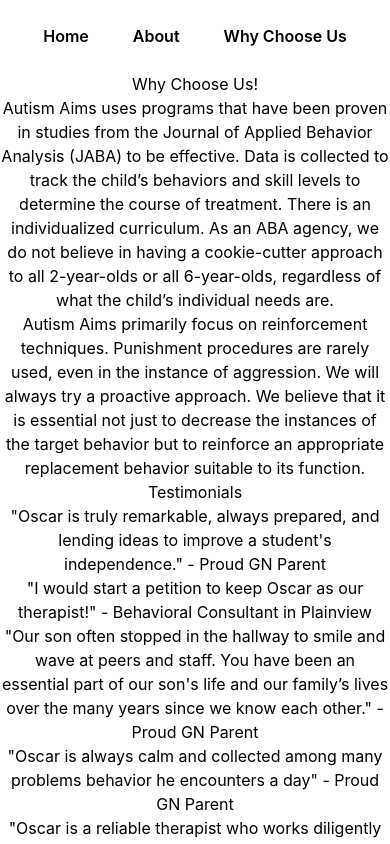
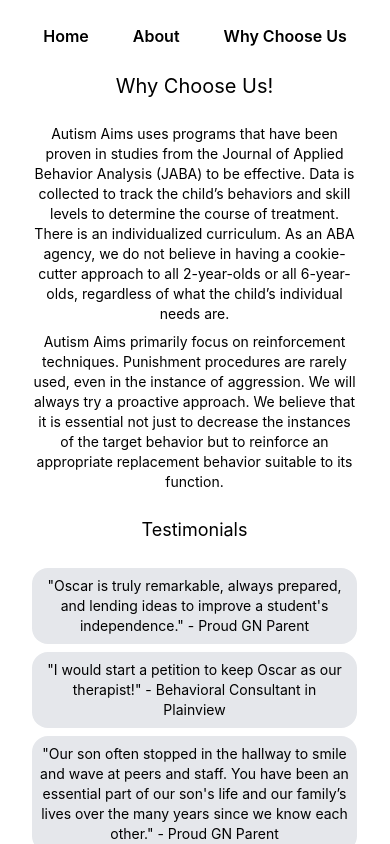
Before and after one commit to autism-aims/autism-aims, a Next.js app in the folder autism-aims/: page /why_choose_us in a window 390 px wide. Shown: the top 844 px of the page. Built offline with nearby package versions, Linux system fonts and the light colour scheme.

Commit message:
added some mobile design to whychoose us

```diff
--- a/autism-aims/pages/why_choose_us.js
+++ b/autism-aims/pages/why_choose_us.js
@@ -6,26 +6,26 @@
 			<Head>
 				<title>Why Choose Autism Aims</title>
 			</Head>
-			<main>
+			<main className="w-10/12 mx-8">
 				<div>
-					<h1>Why Choose Us!</h1>
-					<div>
-						<p>Autism Aims uses programs that have been proven in studies from the Journal of Applied Behavior Analysis (JABA) to be effective.
+					<h1 className="text-xl">Why Choose Us!</h1>
+					<div className="my-6 text-sm">
+						<p className="my-2">Autism Aims uses programs that have been proven in studies from the Journal of Applied Behavior Analysis (JABA) to be effective.
 						Data is collected to track the child’s behaviors and skill levels to determine the course of treatment.
 						There is an individualized curriculum. As an ABA agency, we do not believe in having a cookie-cutter approach to all 2-year-olds or all 6-year-olds, regardless of what the child’s individual needs are.</p>
-						<p>Autism Aims primarily focus on reinforcement techniques.
+						<p className="my-2">Autism Aims primarily focus on reinforcement techniques.
 						Punishment procedures are rarely used, even in the instance of aggression. We will always try a proactive approach.
 						We believe that it is essential not just to decrease the instances of the target behavior but to reinforce an appropriate replacement behavior suitable to its function.</p>
 					</div>
 				</div>
 				<div>
-					<h2>Testimonials</h2>
-					<div>
-						<p>&quot;Oscar is truly remarkable, always prepared, and lending ideas to improve a student&apos;s independence.&quot; - Proud GN Parent</p>
-						<p>&quot;I would start a petition to keep Oscar as our therapist!&quot; - Behavioral Consultant in Plainview</p>
-						<p>&quot;Our son often stopped in the hallway to smile and wave at peers and staff. You have been an essential part of our son&apos;s life and our family’s lives over the many years since we know each other.&quot; - Proud GN Parent</p>
-						<p>&quot;Oscar is always calm and collected among many problems behavior he encounters a day&quot; - Proud GN Parent</p>
-						<p>&quot;Oscar is a reliable therapist who works diligently to get results while maintaining a client-first approach&quot; - BCBA in Port Washington School District </p>
+					<h2 className="text-lg">Testimonials</h2>
+					<div className="my-6 text-sm">
+						<p className="my-2 p-2 bg-gray-200 rounded-2xl">&quot;Oscar is truly remarkable, always prepared, and lending ideas to improve a student&apos;s independence.&quot; - Proud GN Parent</p>
+						<p className="my-2 p-2 bg-gray-200 rounded-2xl">&quot;I would start a petition to keep Oscar as our therapist!&quot; - Behavioral Consultant in Plainview</p>
+						<p className="my-2 p-2 bg-gray-200 rounded-2xl">&quot;Our son often stopped in the hallway to smile and wave at peers and staff. You have been an essential part of our son&apos;s life and our family’s lives over the many years since we know each other.&quot; - Proud GN Parent</p>
+						<p className="my-2 p-2 bg-gray-200 rounded-2xl">&quot;Oscar is always calm and collected among many problems behavior he encounters a day&quot; - Proud GN Parent</p>
+						<p className="my-2 p-2 bg-gray-200 rounded-2xl">&quot;Oscar is a reliable therapist who works diligently to get results while maintaining a client-first approach&quot; - BCBA in Port Washington School District </p>
 					</div>
 				</div>
 			</main>
```
